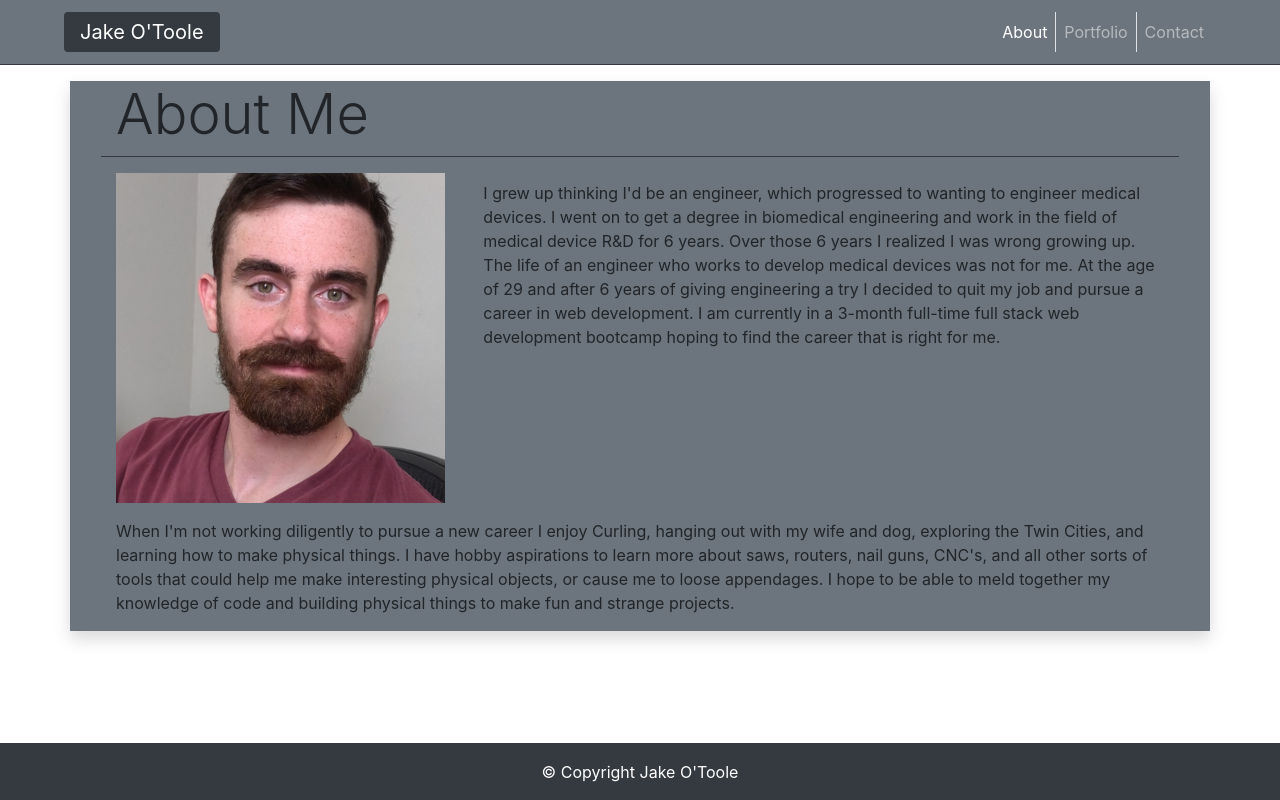
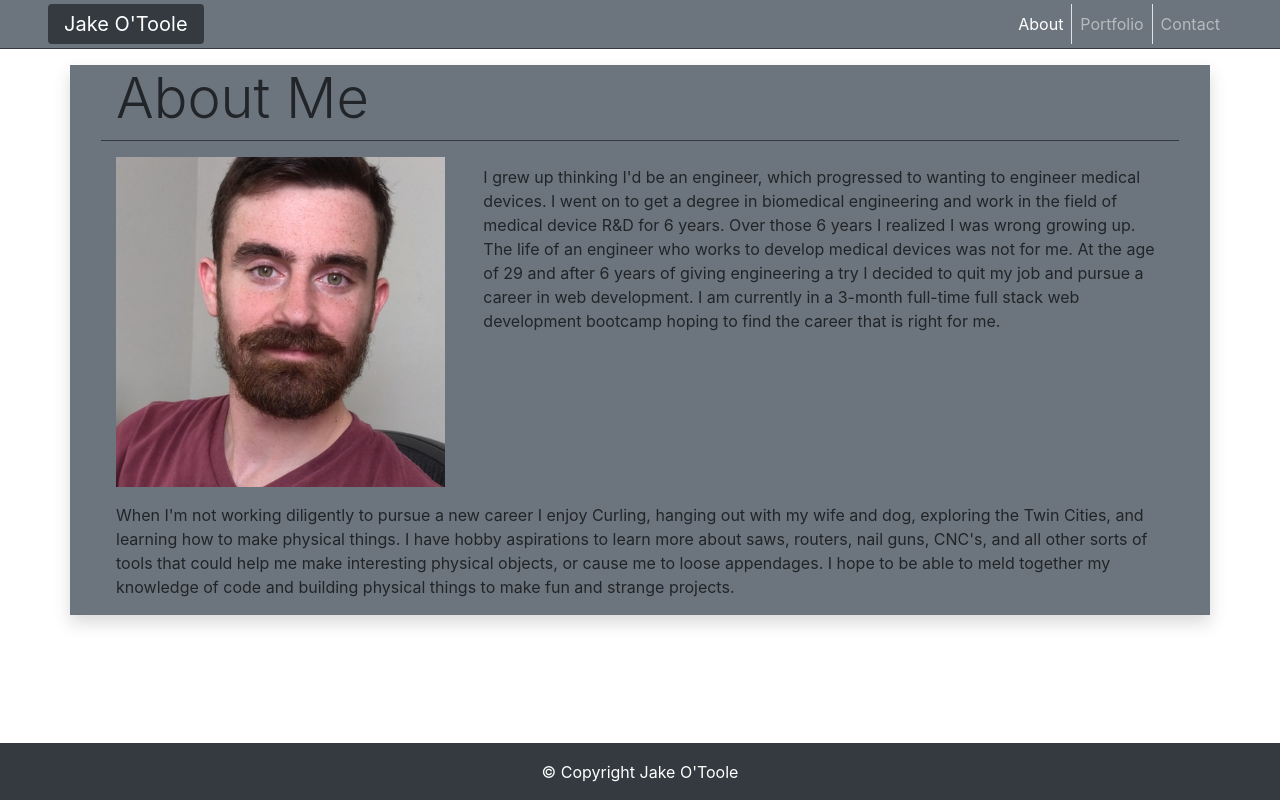
Before and after one commit to SirPotatoIV/BS-portfolio-practice, a website: page index.html in a window 1280 px wide. Drawn offline with nearby package versions, Linux system fonts and the light colour scheme.

Commit message:
successfully changed bootstrap themeing with scss and scout-app for first time. Removed padding from navbar. Added comments to style.scss to explain how I did this process.

```diff
--- a/assets/css/scss/style.scss
+++ b/assets/css/scss/style.scss
@@ -1 +1,6 @@
+/* Followed steps in video, excpet for ruby. Ruby is no longer used for compiling scss. Used open source Scout-App. */
+$navbar-padding-y: 0;
+
+$navbar-padding-x: 0;
+
 @import "../../../node_modules/bootstrap/scss/bootstrap.scss";
```
Also changed, not shown: assets/css/style.css, 1 other file.
